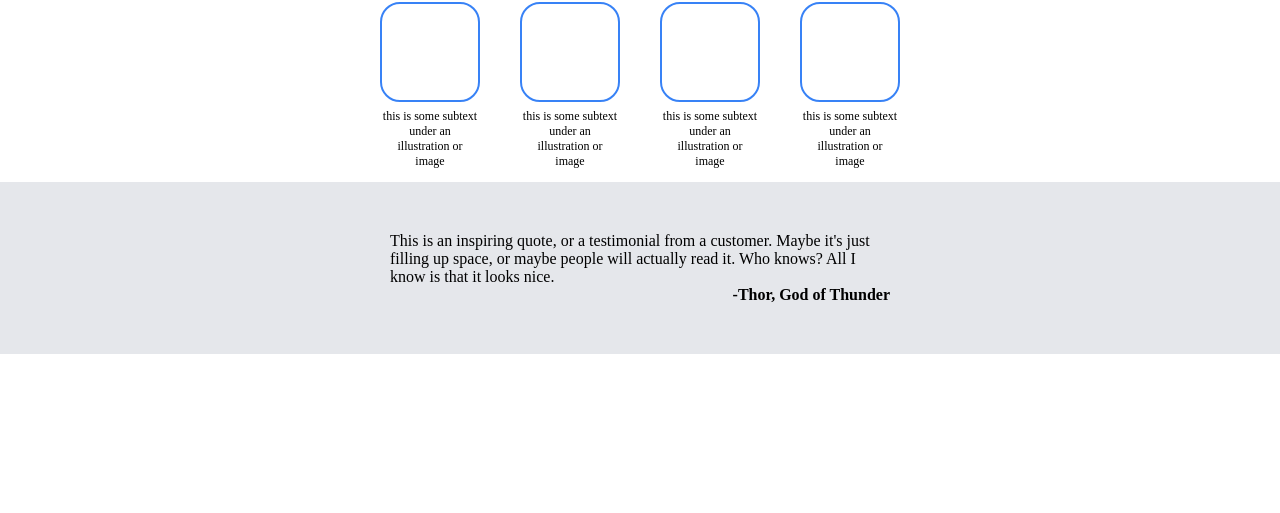
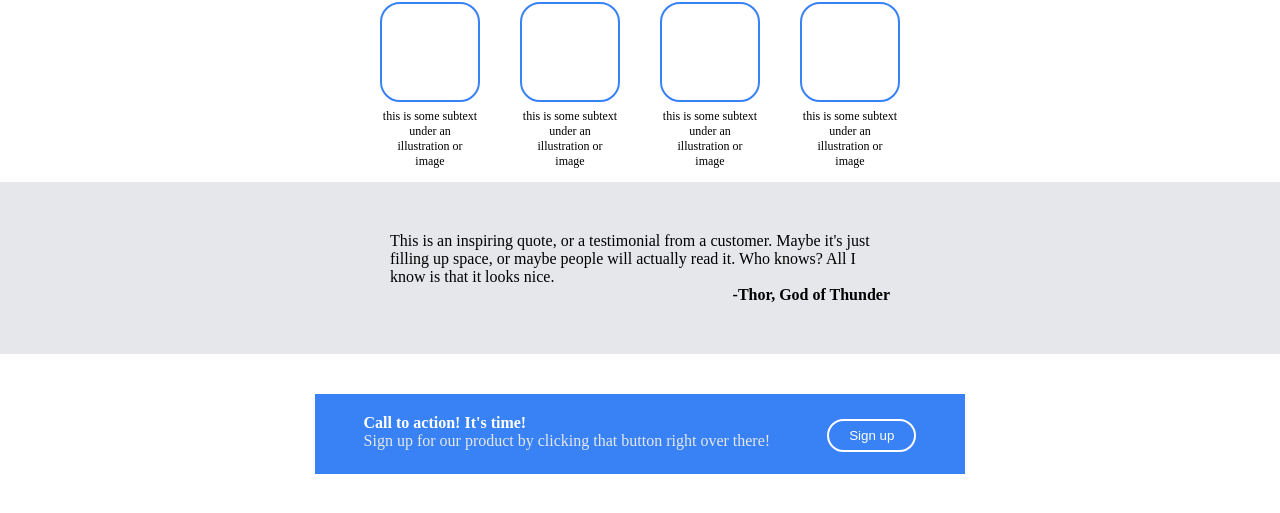
Before and after one commit to PaulCristianDuca/landing-page, a plain HTML site: page index.html in a window 1280 px wide. Shown: the part 519-1032 px from the top of the page. Before the commit the page ends 873 px from the top, so only its background shows below. Drawn offline with Linux system fonts and the light colour scheme.

Commit message:
added 5th section

```diff
--- a/index.html
+++ b/index.html
@@ -55,5 +55,17 @@
             <p class="author">-Thor, God of Thunder</p>
         </q>
     </div>
+
+    <div class="calltoaction">
+        <div class="cta-background">
+            <div class="cta-text">
+                <p style="font-weight: bold;">Call to action! It's time!</p>
+                <p style="color: #e5e7eb;">Sign up for our product by clicking that button right over there!</p>
+            </div>
+            <div class="cta-button">
+                <button class="cta-button1">Sign up</button>
+            </div>
+        </div>
+    </div>
 </body>
 </html>
--- a/styles.css
+++ b/styles.css
@@ -140,3 +140,41 @@
     justify-content: flex-end;
     font-weight: bold;
 }
+
+.calltoaction {
+    display: flex;
+    justify-content: center;
+}
+
+.cta-background {
+    width: 650px;
+    margin-top: 40px;
+    margin-bottom: 40px;
+    display: flex;
+    justify-content: space-around;
+    background-color: #3882F6;
+    padding: 20px;
+    height: 80px;
+}
+
+.cta-text {
+    color: white;
+}
+
+.cta-button1 {
+    margin-top: 5px;
+    background-color: transparent;
+    border: 2px solid white;
+    padding: 7px 20px;
+    border-radius: 20px;
+    color: white;
+}
+
+/*
+margin-top: 10px;
+background-color: #3882F6;
+color: #F9FAF8;
+padding: 7px 20px;
+text-align: center;
+border-radius: 20px;
+border: 0;
```
